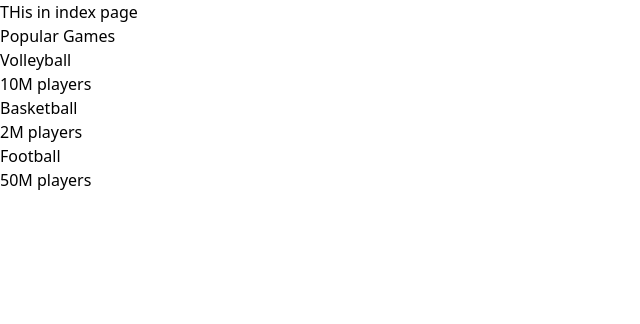
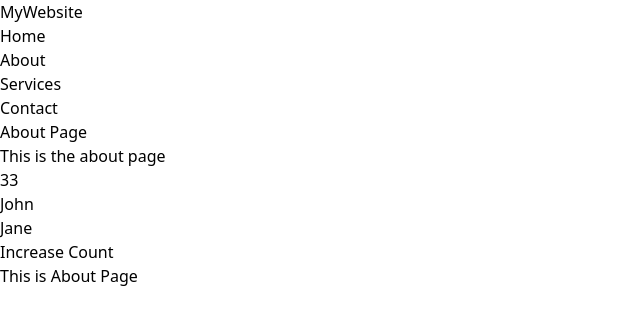
Before and after one commit to dreamflightx/React_js-Project, a React (Vite) app: page /about in a window 1280 px wide. Shown: the top 324 px of the page, without its empty margins (0-640 px from the left). Built offline with nearby package versions, Linux system fonts and the light colour scheme.

Commit message:
used contextapi

```diff
--- a/package.json
+++ b/package.json
@@ -11,7 +11,8 @@
   },
   "dependencies": {
     "react": "^18.3.1",
-    "react-dom": "^18.3.1"
+    "react-dom": "^18.3.1",
+    "react-router-dom": "^6.26.2"
   },
   "devDependencies": {
     "@eslint/js": "^9.9.0",
--- a/src/App.jsx
+++ b/src/App.jsx
@@ -1,11 +1,12 @@
 import React, { useState } from 'react'
+import Game from './components/Game'
 
 function App() {
     const [games,setGames] = useState([
 
-        {id:1, name:"Volleyball", players:"10M"},
-        {id:2, name:"Basketball", players:"2M"},
-        {id:3, name:"Football", players:"50M"},
+        {id:1, name:"Volleyball", players:"10M",color:"red",twcolor:"bg-indigo-300"},
+        {id:2, name:"Basketball", players:"2M",color:"green",twcolor:"bg-pink-500"},
+        {id:3, name:"Football", players:"50M",color:"blue",twcolor:"bg-orange-500"},
     ])
 
   return (
@@ -17,10 +18,8 @@ function App() {
     {games.map(
         (game) =>{
             return(
-                <div key={game.id} className="bg-indigo-400 rounded-xl text-white m-4 p-4">
-                    <h2 className="text-2xl font-bold">{game.name}</h2>
-                    <p className="text-lg">{game.players} players</p>
-                    </div>
+                <Game key={game.id} game={game}/>
+
             )
         }
     )}
@@ -34,6 +33,11 @@ function App() {
 export default App
 
 
+
+
+
+
+
 // function App(){
 //     return (<div>
 
--- /dev/null
+++ b/src/components/AboutData.jsx
@@ -0,0 +1,28 @@
+import React, { useContext } from 'react'
+import {AboutContext} from './AboutPage'
+
+function AboutData() {
+
+   const {about,setAbout} =  useContext(AboutContext)
+  return (
+    <div>
+      <h2>{about.title}</h2>
+      <p>{about.description}</p>
+      <h1 className='bg-blue-500  p-5 m-5 rounded-xl text-5xl text-center text-white'>{about.data}</h1>
+        <ul>
+            {about.members.map((member,index)=>{
+                return(
+                    <li key={index}>{member.name}</li>
+
+                )
+            })}
+        </ul>
+
+        <button className='py-2 px-4 border rounded-xl m-5 hover:bg-orange-300' onClick={()=>{
+            setAbout({...about,data:about.data+1})
+        }}>Increase Count</button>
+    </div>
+  )
+}
+
+export default AboutData
--- /dev/null
+++ b/src/components/AboutPage.jsx
@@ -0,0 +1,37 @@
+import React, { createContext, useEffect,useState } from 'react'
+
+
+
+export const AboutContext = createContext(null)
+import AboutData from './AboutData'
+
+
+function AboutPage() {
+
+
+  const [about, setAbout] = useState({
+    title: 'About Page',
+    description: 'This is the about page',
+    data:33,
+    members:[
+      {name:'John',age:25},
+      {name:'Jane',age:30}
+      ]
+
+  })
+
+  useEffect(()=>{
+    document.title = "About Page"
+  },[])
+  return (
+    <AboutContext.Provider value={{ about , setAbout }} >
+      <div>
+        <AboutData/>
+          <h1 className='font-bold text-5xl text-center'>This is About Page</h1>
+      </div>
+    </AboutContext.Provider>
+
+  )
+}
+
+export default AboutPage
--- /dev/null
+++ b/src/components/ContactDetails.jsx
@@ -0,0 +1,19 @@
+import React, { useContext } from 'react'
+import { contactContext } from './ContactPage'
+
+function ContactDetails() {
+
+   const {contactData} =  useContext(contactContext)
+  return (
+    <div className='m-5 p-5 rounded-xl bg-indigo-400'>
+
+        <h2 className='text-white font-bold text-2xl '>Contact Information</h2>
+        <p>Name: {contactData.name} </p>
+        <p>Email: {contactData.email} </p>
+
+
+    </div>
+  )
+}
+
+export default ContactDetails
--- /dev/null
+++ b/src/components/ContactPage.jsx
@@ -0,0 +1,24 @@
+import React,{useContext,createContext, useState} from 'react'
+import ContactDetails from './ContactDetails'
+export const contactContext =  createContext(null)
+
+function ContactPage() {
+
+  const [contactData,setContactData] =useState({
+    name:'Pi Innovations',
+    email:'contact@pi-innovations.com.np',
+    phone:['+9779868250580','+9779866718115'],
+    address:'Biratnagar,Nepal'
+  })
+
+  return (
+    <contactContext.Provider value={{ contactData  }}>
+      <h1>This is Contact Page</h1>
+
+      <ContactDetails />
+
+    </contactContext.Provider>
+  )
+}
+
+export default ContactPage
--- /dev/null
+++ b/src/components/DynamicPage.jsx
@@ -0,0 +1,14 @@
+import React from 'react'
+import { useParams } from 'react-router-dom'
+
+function DynamicPage() {
+
+  const  { id } = useParams()
+  return (
+    <div>
+      <h1 className='text-5xl text-center'>This is Dynamic Page ID is {id}</h1>
+    </div>
+  )
+}
+
+export default DynamicPage
--- /dev/null
+++ b/src/components/Game.jsx
@@ -0,0 +1,15 @@
+function Game(props){
+
+    // let
+    let players_text = `# ${props.game.players} players`
+
+    return(
+<div className={`${props.game.twcolor} rounded-xl text-white m-4 p-4`}>
+                    <h2 className="text-2xl font-bold">{props.game.name}</h2>
+                    <p className="text-lg">{props.game.players} players</p>
+                    <p className="text-lg">{players_text}</p>
+                    </div>
+    )
+}
+
+export default Game;
--- /dev/null
+++ b/src/components/HomePage.jsx
@@ -0,0 +1,55 @@
+import React from 'react';
+import { Link } from 'react-router-dom';
+
+function MyCard(props){
+    return (
+
+        <>
+        <h1 className='text-green-500 text-5xl'>MY CARD</h1>
+        <div className="mt-4 p-2 rounded-xl bg-blue-500"> {props.children}</div>
+        </>
+    )
+}
+
+const HomePage = () => {
+  return (
+    <div>
+
+      {/* Hero Section */}
+      <header className="bg-cover bg-center h-96" style={{ backgroundImage: 'url("https://source.unsplash.com/random")' }}>
+        <div className="bg-black bg-opacity-50 h-full flex items-center justify-center">
+          <div className="text-center text-white px-6">
+            <h1 className="text-4xl font-bold mb-4">Welcome to MyWebsite</h1>
+            <p className="text-lg mb-6">We provide the best solutions for your business</p>
+            <a href="#" className="bg-blue-500 text-white px-6 py-3 rounded-full hover:bg-blue-600 transition duration-300">
+              Get Started
+            </a>
+          </div>
+        </div>
+      </header>
+
+      {/* Features Section */}
+      <section className="py-16">
+        <div className="container mx-auto px-6 text-center">
+          <h2 className="text-3xl font-bold mb-12">Our Features</h2>
+          <div className="grid grid-cols-1 md:grid-cols-3 gap-8">
+            <div className="bg-white p-6 rounded-lg shadow-md">
+              <h3 className="text-xl font-semibold mb-4">Feature One</h3>
+              <p className="text-gray-600">Lorem ipsum dolor sit amet consectetur adipisicing elit. Reprehenderit, debitis.</p>
+            </div>
+            <div className="bg-white p-6 rounded-lg shadow-md">
+              <h3 className="text-xl font-semibold mb-4">Feature Two</h3>
+              <p className="text-gray-600">Lorem ipsum dolor sit amet consectetur adipisicing elit. Reprehenderit, debitis.</p>
+            </div>
+            <div className="bg-white p-6 rounded-lg shadow-md">
+              <h3 className="text-xl font-semibold mb-4">Feature Three</h3>
+              <p className="text-gray-600">Lorem ipsum dolor sit amet consectetur adipisicing elit. Reprehenderit, debitis.</p>
+            </div>
+          </div>
+        </div>
+      </section>
+    </div>
+  );
+}
+
+export default HomePage;
--- /dev/null
+++ b/src/components/ServicePage.jsx
@@ -0,0 +1,49 @@
+import React, { useState } from 'react'
+
+function ModifyCount(props){
+
+    const handleInput = (event)=>{
+
+        props.changeCount(event.target.value)
+
+    }
+    return(
+        <>
+        <h1>Childern Component</h1>
+
+        <input type="number" onChange={handleInput} />
+         <button onClick={props.increaseCount} className='py-2 px-4 rounded-lg text-white bg-orange-400 '>Increase Count</button>
+        </>
+
+    )
+}
+
+function ServicePage() {
+   const [count,setCount] =  useState(0)
+
+   const increaseCount = ()=>{
+    setCount(count + 1)
+   }
+   const changeCount  = (value)=>{
+    setCount(value)
+   }
+
+
+  return (
+    <div>
+      <h1 className='font-bold text-5xl text-center'>This is Services Page</h1>
+
+        <button  onClick={increaseCount} className='py-2 px-4 rounded-lg text-white bg-green-400 ' >INrease from Service</button>
+
+        <div className='p-5 m-5 rounded-xl bg-indigo-400 text-white text-5xl text-center'>
+            {count}
+        </div>
+        <ModifyCount changeCount = {changeCount}  increaseCount = {increaseCount} />
+        <ModifyCount changeCount = {changeCount}  increaseCount = {increaseCount} />
+        <ModifyCount changeCount = {changeCount}  increaseCount = {increaseCount} />
+        <ModifyCount changeCount = {changeCount}  increaseCount = {increaseCount} />
+    </div>
+  )
+}
+
+export default ServicePage
--- /dev/null
+++ b/src/layout/Layout.jsx
@@ -0,0 +1,42 @@
+import React from 'react'
+import { Link } from 'react-router-dom'
+function Layout({children}) {
+
+
+
+  return (
+
+    <div>
+        <div className="min-h-screen bg-gray-100">
+      {/* Navigation Bar */}
+
+
+
+      <nav className="bg-white shadow-lg">
+        <div className="container mx-auto px-4 py-4 flex justify-between items-center">
+          <div className="text-xl font-bold text-gray-800">
+            MyWebsite
+          </div>
+          <ul className="flex space-x-6 text-gray-600">
+            <li>
+
+                <Link to="/" className='hover:text-blue-500'>Home</Link>
+                </li>
+            <li><Link to="/about" className='hover:text-blue-500'>About</Link></li>
+            <li><Link to="/services" className='hover:text-blue-500'>Services</Link></li>
+            <li><a href="/contact" className="hover:text-blue-500">Contact</a></li>
+          </ul>
+        </div>
+      </nav>
+
+      {children}
+
+      </div>
+
+
+
+    </div>
+  )
+}
+
+export default Layout
--- a/src/main.jsx
+++ b/src/main.jsx
@@ -2,9 +2,36 @@ import { StrictMode } from 'react'
 import { createRoot } from 'react-dom/client'
 import App from './App.jsx'
 import './index.css'
+import { BrowserRouter,Routes,Route,Link, useNavigate } from 'react-router-dom'
+import HomePage from './components/HomePage.jsx'
+import ServicePage from './components/ServicePage.jsx'
+import AboutPage from './components/AboutPage.jsx'
+import ContactPage from './components/ContactPage.jsx'
+import Layout from './layout/Layout.jsx'
+import DynamicPage from './components/DynamicPage.jsx'
+
+
+
 
 createRoot(document.getElementById('root')).render(
   <StrictMode>
-    <App />
+    {/* <App /> */}
+
+    <BrowserRouter>
+    <Layout>
+      <Routes>
+          <Route path="/" element={<HomePage/>} />
+          <Route path="/dynamic/:id" element={<DynamicPage/>} />
+          <Route path="/services" element={<ServicePage/>} />
+          <Route path="/about" element={<AboutPage/>} />
+          <Route path="/contact" element={<ContactPage/>} />
+
+        </Routes>
+
+        </Layout>
+
+
+
+    </BrowserRouter>
   </StrictMode>,
 )
```
Also changed, not shown: 1 other file (tests, documents, lock files or other folders).
